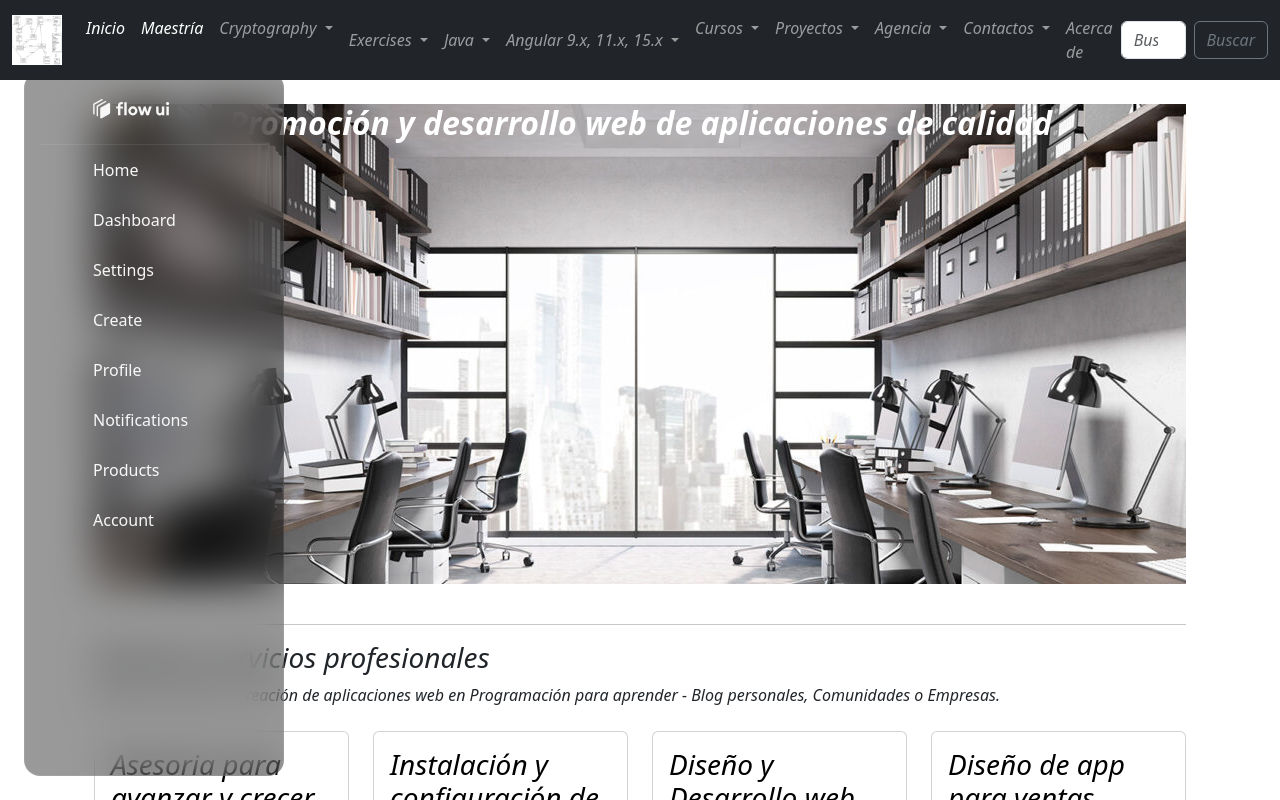
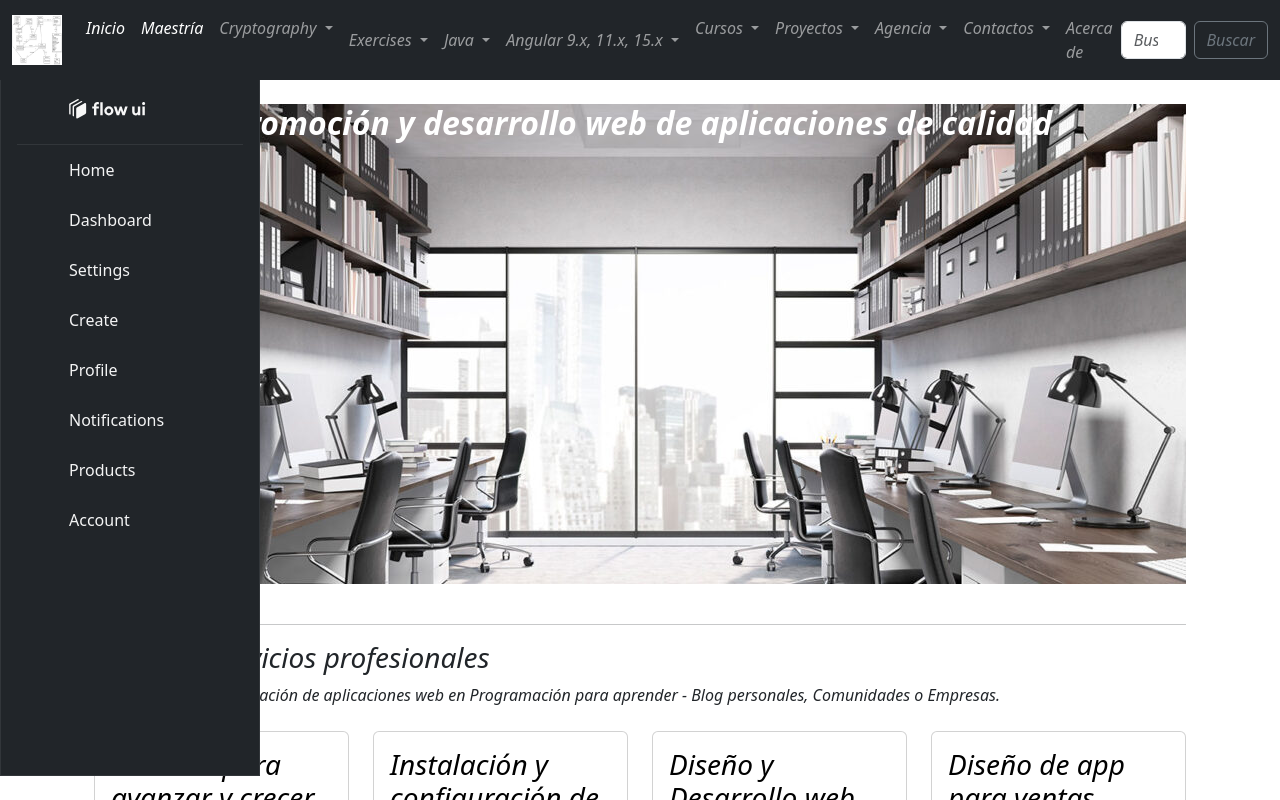
Before and after one commit to programacionparaaprender/stackblitz-starters-mklsby, an Angular app: page / in a window 1280 px wide. Shown: the top 800 px of the page. Built offline with nearby package versions, Linux system fonts and the light colour scheme; some icons are missing.

Commit message:
agregando cambios

```diff
--- a/src/app/sidebar/sidebar.component.css
+++ b/src/app/sidebar/sidebar.component.css
@@ -40,17 +40,17 @@ button {
   z-index: 1;
   position: fixed;
   top: 24px;
-  left: 24px;
+  left: 0px;
   bottom: 24px;
   display: flex;
   flex-direction: column;
   gap: 8px;
   width: 260px;
-  border-radius: 16px;
+  border-radius: 0px;
   margin: 3rem 0px 0px 0px;
   padding: 0 16px;
   border: 1px solid rgb(255 255 255 / 8%);
-  background: rgb(0 0 0 / 40%);
+  background: rgb(33, 37, 41);
   backdrop-filter: blur(20px);
   transition: width 0.4s;
 }
```
